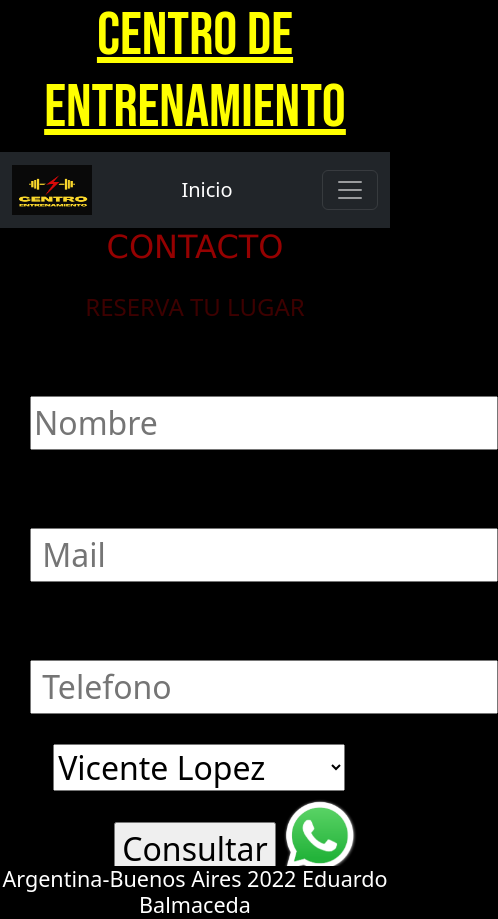
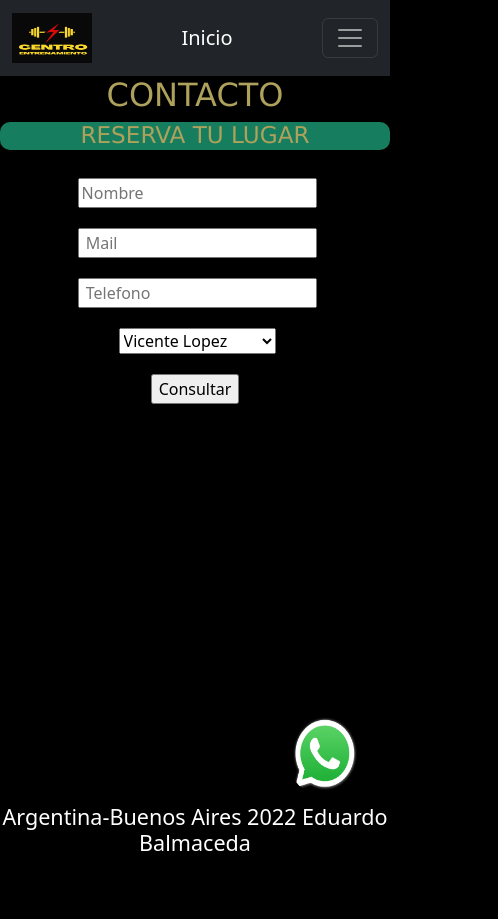
Before and after one commit to Edubalma/3ra-entrega, a website: page pages/contacto.html in a window 390 px wide. Shown: the whole page, 498 px wide, since content can reach past the window. After the commit the page ends 857 px from the top, so only its background shows below. Drawn offline with nearby package versions, Linux system fonts and the light colour scheme.

Commit message:
Proyecto Final

```diff
--- a/pages/contacto.html
+++ b/pages/contacto.html
@@ -4,6 +4,10 @@
     <meta charset="UTF-8">
     <meta http-equiv="X-UA-Compatible" content="IE=edge">
     <meta name="viewport" content="width=device-width, initial-scale=1.0">
+    <!-- Descripcion -->
+    <meta name="description" content="En contactos encontras la sucursal mas cercana para sumarte a nuestras clases">
+    <!-- palabras claves -->
+    <meta name="keywords" content="Sucursales, Dias, Horarios">
 
     <link rel="preconnect" href="https://fonts.googleapis.com">
     <link rel="preconnect" href="https://fonts.gstatic.com" crossorigin>
@@ -51,11 +55,10 @@
 <main>
         <div>
           <h2 class="colorAzul animate__animated animate__bounceIn"> CONTACTO </h2>
-
         </div>
+        <h3>RESERVA TU LUGAR</h3>
       <form class="claseForm">
-    <fieldset class="fielform">
-        <legend class="reserva"> RESERVA TU LUGAR </legend>
+        <fieldset class="fieldform">
             <div>
                 <label for="nombre">
 
@@ -80,6 +83,7 @@
 
             <div class=>
                 <label for="sucursal">
+
                 </label>
                 <select name="Sucursal" id="">
                     <option value="Vicente Lopez">Vicente Lopez</option>
@@ -96,17 +100,15 @@
 
       </form>
 
-<div>
-  <div class="whatsApp animate__animated animate__bounceIn">
-    <a class= "item-fixed" href="https://www.whatsapp.com/" target="_blank">
-      <img class= "item-fixed" src="../img/WhatsApp1.png" alt="icono de whatsapp">
+      <div class="item-fixed whatsApp animate__animated animate__bounceIn">
+        <a href="https://www.whatsapp.com/" target="_blank">
+          <img class= "item-fixed-img" src="../img/WhatsApp1.png" alt="icono de whatsapp">
         </a>
+
       </div>
-</div>
+    </main>
+    <footer>
 
-</main>
-
-    <footer>
         <h4>
             Argentina-Buenos Aires 2022 Eduardo Balmaceda
         </h4>
--- a/scss/base/_extend.scss
+++ b/scss/base/_extend.scss
@@ -7,17 +7,18 @@
 }
 
 .fontColor{
-    color: #3D0000;
+    color: #53d8b0;
     font-size: 1.5rem;
 }
 .subTitulo{
-    color:#950101;
+    color:#ada15b;
     font-size: 2rem;
 }
 .alCentro{
+    width: 100%;
     text-align: center;
-    font-size: 2rem;
-    padding: 15px;
+    font-size: 1,5rem;
+    padding:10px;
 }
 .estiloFooter{
     background-color: black;
--- a/scss/base/_mixins.scss
+++ b/scss/base/_mixins.scss
@@ -4,7 +4,7 @@ h1{
     text-align: center;
     text-decoration: underline;
     font-size: 60px;
-    font-weight: 500;
+    font-weight: 500px;
     font-family: 'Bebas Neue', cursive;
 
 }
@@ -17,7 +17,7 @@ h1{
     padding-bottom: 50px;
     display: grid;
     font-size: 2rem;
-    color: #3D0000;
+    color: #53d8b0;
     gap: 1rem;
     grid-template-rows: 1fr;
     grid-template-columns: 1fr;
@@ -32,23 +32,19 @@ h1{
     padding: 10px;
     text-align: center;
     display: grid;
-    height: 40vh;
-    grid-template-columns: repeat(3, 1fr);
+    grid-template-columns: repeat(3, 1.5fr);
     grid-template-rows: 0.4fr 0.3fr 0.3fr 0.3fr;
-    grid-template-areas:    "sucursales"
+    grid-template-areas:    "sucursal"
                             "dias"
                             "horarios";
     gap: 5px;
 
 }
 
-
-
 @mixin section{
     font-size: 1.5rem;
     text-align:center;
     text-shadow: bisque;
-    /* border: 5px solid black; */
     margin: 10px;
     font-family: 'Lucida Sans', 'Lucida Sans Regular', 'Lucida Grande', 'Lucida Sans Unicode', Geneva, Verdana, sans-serif;
     display: grid;
@@ -65,22 +61,18 @@ h1{
     padding-right: 20px ;
     grid-area: "rutina";
     border: 5px black;
-    text-shadow: 1px 1px #fff;
 }
 
 @mixin mainInicio{
     @extend .fontColor;
-   /*  font-size: 1rem; */
     padding: 1rem;
     text-align: center;
-    /* border: 5px solid black; */
     margin: 5px;
     font-family: 'Lucida Sans', 'Lucida Sans Regular', 'Lucida Grande', 'Lucida Sans Unicode', Geneva, Verdana, sans-serif;
  }
  @mixin H2 {
     text-align: center;
     font-family: Verdana, Geneva, Tahoma, sans-serif;
-    border: 5% solid#950101;
     border-radius: 10px;
 
 }
@@ -90,7 +82,8 @@ h1{
     font-family: Verdana, Geneva, Tahoma, sans-serif;
     border: 5% solid rgb(9, 10, 9);
     border-radius: 10px;
-
+    color: #ada15b;
+    background-color: #167e5f;
 }
 @mixin imagen{
     grid-template-columns: repeat(1, 1fr);
@@ -101,8 +94,13 @@ h1{
 }
 @mixin Whatsapp{
     position: fixed;
-    bottom: 30px;
+    bottom: 50px;;
     right: 30px;
+}
+@mixin WhatsappImg {
     height: 80px;
-    width: 80px;
+    width: 70px;
+    border-radius: 30px;
+    text-align: center;
+    font-size: 30px;
 }
--- a/scss/estilos.scss
+++ b/scss/estilos.scss
@@ -35,6 +35,9 @@ body{
 .item-fixed{
     @include Whatsapp
 }
+.item-fixed-img{
+    @include WhatsappImg
+}
 .nosotros{
     @extend .fontColor;
 }
@@ -46,12 +49,12 @@ body{
 }
 .reserva{
     @extend .fontColor;
-    text-align: center;
+/*     text-align: center; */
 }
 .claseForm{
     @extend .alCentro;
 }
-.fielform div{
+.fieldform div{
     @extend .alCentro;
 }
 .parrafo{
--- a/scss/utilities/_mediasQ.scss
+++ b/scss/utilities/_mediasQ.scss
@@ -1,11 +1,12 @@
 
-@media (max-width: 480px){
-    .imagen{
-        background-color:rgb(207, 76, 212);
-        grid-template-columns: 1fr;
+@media (min-width: 600px){
+    .navbar{
+        text-align:right;
 
-            }
-        }
+    }
+
+}
+
 
 @media (max-width: 480px){
             .crossfit{
@@ -18,11 +19,18 @@
 
 @media (max-width: 480px){
             .rutina{
+                margin: 10px;
+                padding: 0px;
                 background-color:rgb(76, 97, 212);
                 grid-template-columns: 1fr;
             }
-
-            .rutinaok{
-                padding: 0px;
+            .rutinaok {
+                display: none;
+            }
+            .navbar {
+                text-align: center;
+            }
+            H1{
+                display: none;
             }
         }
--- a/scss/utilities/_variables.scss
+++ b/scss/utilities/_variables.scss
@@ -1,21 +1,25 @@
 $color-body:black;
 
 .table1{
+    color: black;
     background-color: #041C32;
     font-size: 1.5rem;
     padding: 5%;
 }
 .table2{
+    color: black;
     background-color: #04293A;
     font-size: 1.3rem;
     padding: 5%;
 }
 .table3{
+    color: black;
     background-color:#064663;
     font-size: 1.3rem;
     padding: 5%;
 }
 .table4{
+    color: black;
     background-color:#ECB365;
     font-size: 1.3rem;
     padding: 5%;
```
Also changed, not shown: index.html (+6 -8 lines), pages/galeria.html (+3 -3 lines), pages/nosotros.html (+3 -5 lines), pages/sucursales.html (+10 -10 lines), css/styles.css. Lines whose indentation alone changed are shown as unchanged.
